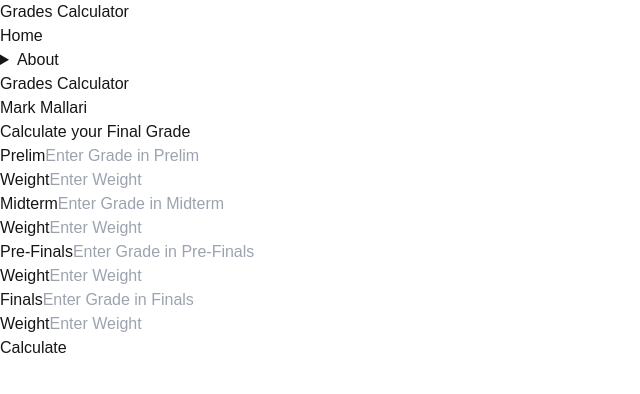
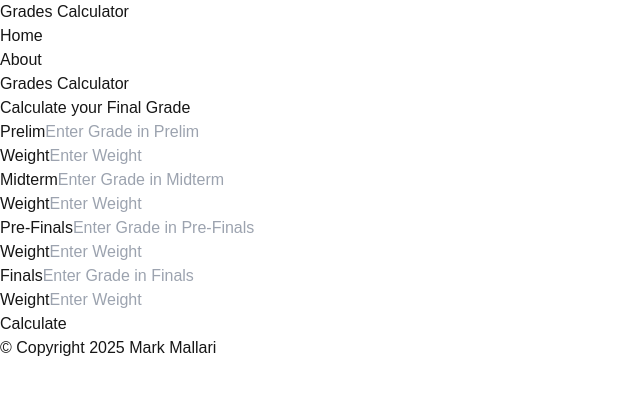
Before and after one commit to MarkMallari16/grade-result-sti, a Vue app: page / in a window 1280 px wide. Shown: the top 394 px of the page, without its empty margins (0-640 px from the left). Built offline with nearby package versions, Linux system fonts and the light colour scheme.

Commit message:
fix ui in navbar and structure

```diff
--- a/src/App.vue
+++ b/src/App.vue
@@ -1,6 +1,7 @@
 <script setup>
 import { ref } from "vue";
 import NavBar from "./components/NavBar.vue";
+import Footer from "./components/Footer.vue";
 
 const prelim = ref(null);
 const midterm = ref(null);
@@ -115,7 +116,6 @@ const clearFields = () => {
   <NavBar />
   <header class="mt-8 mb-4 text-center">
     <h1 class="text-4xl font-black">Grades Calculator</h1>
-    <p class="font-normal">Mark Mallari</p>
   </header>
   <main>
     <div class="flex flex-col justify-center items-center m-5 lg:m-0">
@@ -244,12 +244,14 @@ const clearFields = () => {
         <div class="mt-4">
           <button
             @click="calculateGrade"
-            class="uppercase font-black btn btn-primary w-full"
+            class="uppercase font-black text-black btn btn-primary w-full"
           >
             Calculate
           </button>
         </div>
       </div>
+      <!--Footer-->
+      <Footer />
 
       <!--Modal-->
       <dialog class="modal" ref="resultRef">
--- /dev/null
+++ b/src/components/Footer.vue
@@ -0,0 +1,6 @@
+<template>
+    <footer class="mt-10">
+        <p class="font-normal">&copy; Copyright {{ new Date().getFullYear() }} Mark Mallari</p>
+    </footer>
+
+</template>
--- a/src/components/NavBar.vue
+++ b/src/components/NavBar.vue
@@ -7,15 +7,7 @@
       <div className="flex-none">
         <ul className="menu menu-horizontal px-1">
           <li><a>Home</a></li>
-          <li>
-            <details>
-              <summary>About</summary>
-              <ul className="bg-base-100 rounded-t-none p-2">
-                <li><a>Home</a></li>
-                <li><a>About</a></li>
-              </ul>
-            </details>
-          </li>
+          <li><a>About</a></li>
         </ul>
       </div>
     </div>
```
